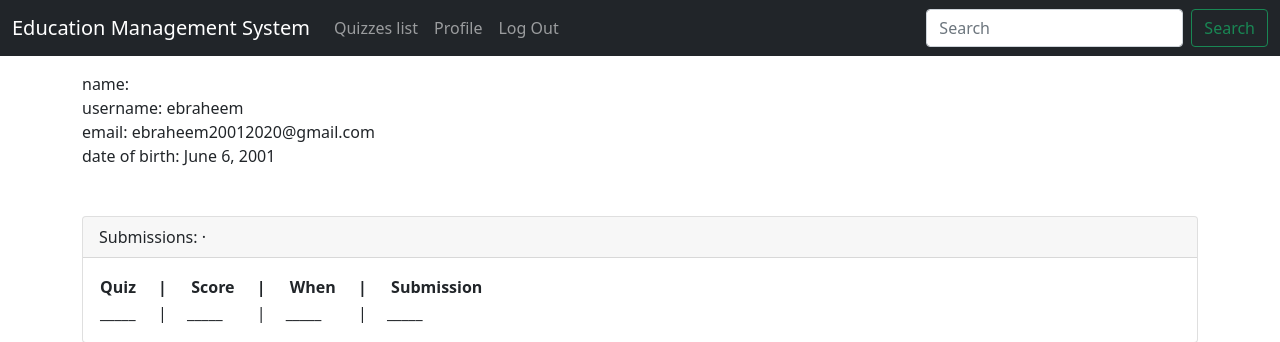
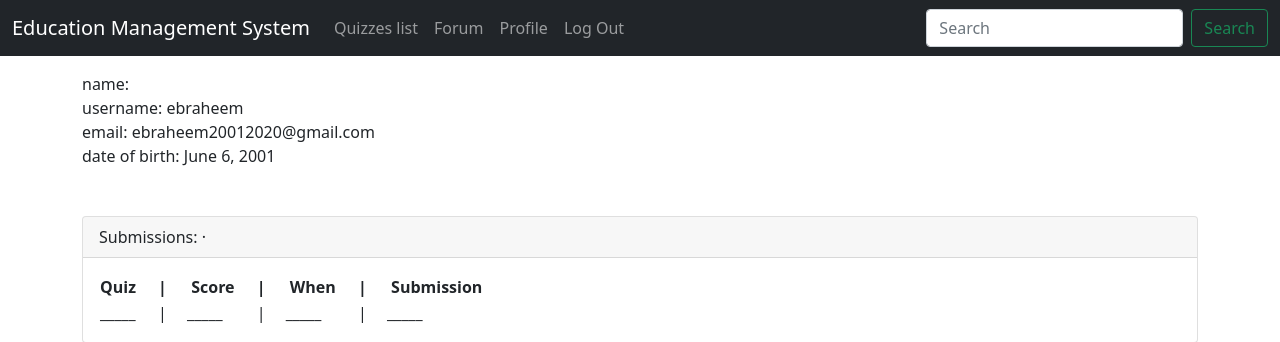
Before and after one commit to mohamedhamdan2002/EducationManagementSystem, a Django app: page /accounts/profile/ in a window 1280 px wide. Shown: the top 342 px of the page. Run offline with Django 4.2, Linux system fonts and the light colour scheme; a user stored in the database is signed in; data comes from the database, SQL or seed files in the repository; parts of the project's set-up code (start-up, migrations or seed data) failed here and were passed over; some libraries are stand-ins or nearby versions.

Commit message:
adding forum link to the navbar

```diff
--- a/templates/base.html
+++ b/templates/base.html
@@ -31,6 +31,9 @@
 				<ul class="navbar-nav me-auto mb-2 mb-md-0">
 					<li class="nav-item">
 						<a class="nav-link" href="{% url 'quizzes:quiz_list' %}">Quizzes list</a>
+					</li>
+					<li class="nav-item">
+						<a class="nav-link" href="{% url 'forums:article_list' %}">Forum</a>
 					</li>
 					{% if user.is_authenticated %}
 					<li class="nav-item">
```
